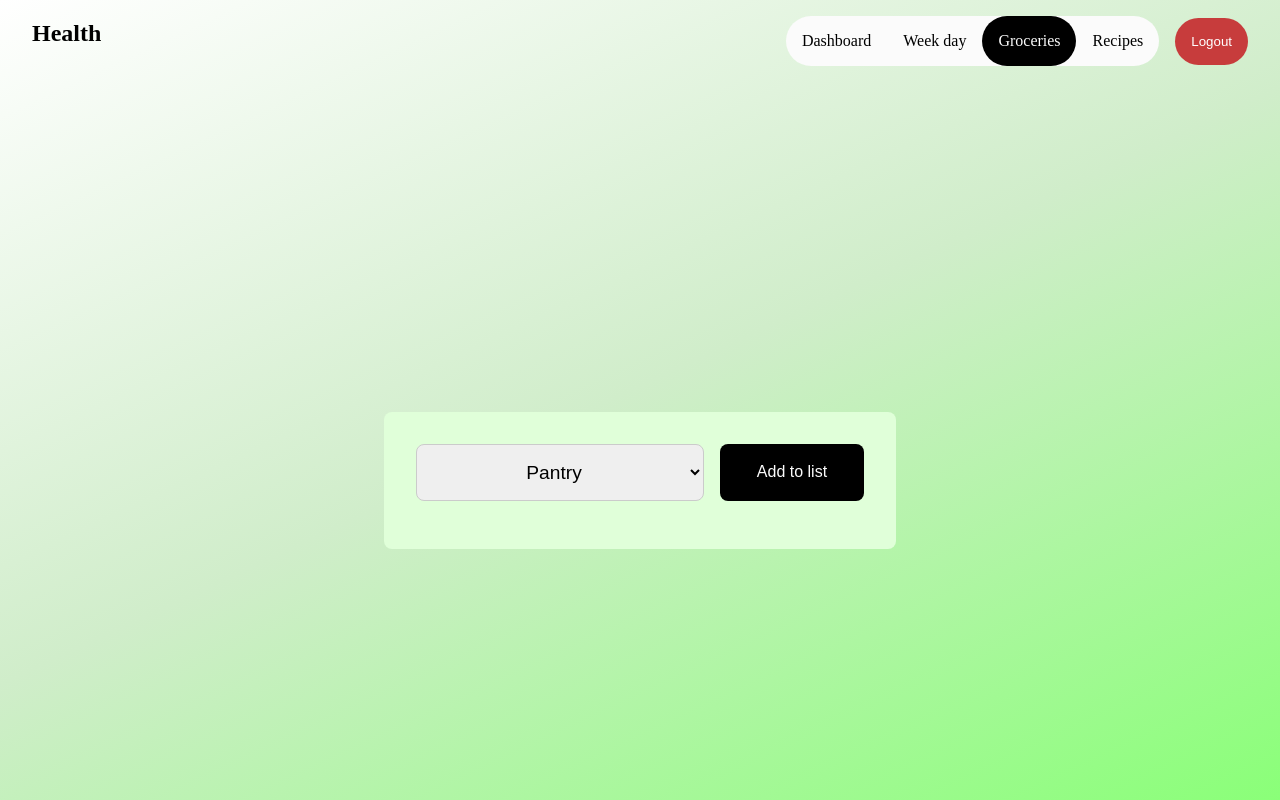
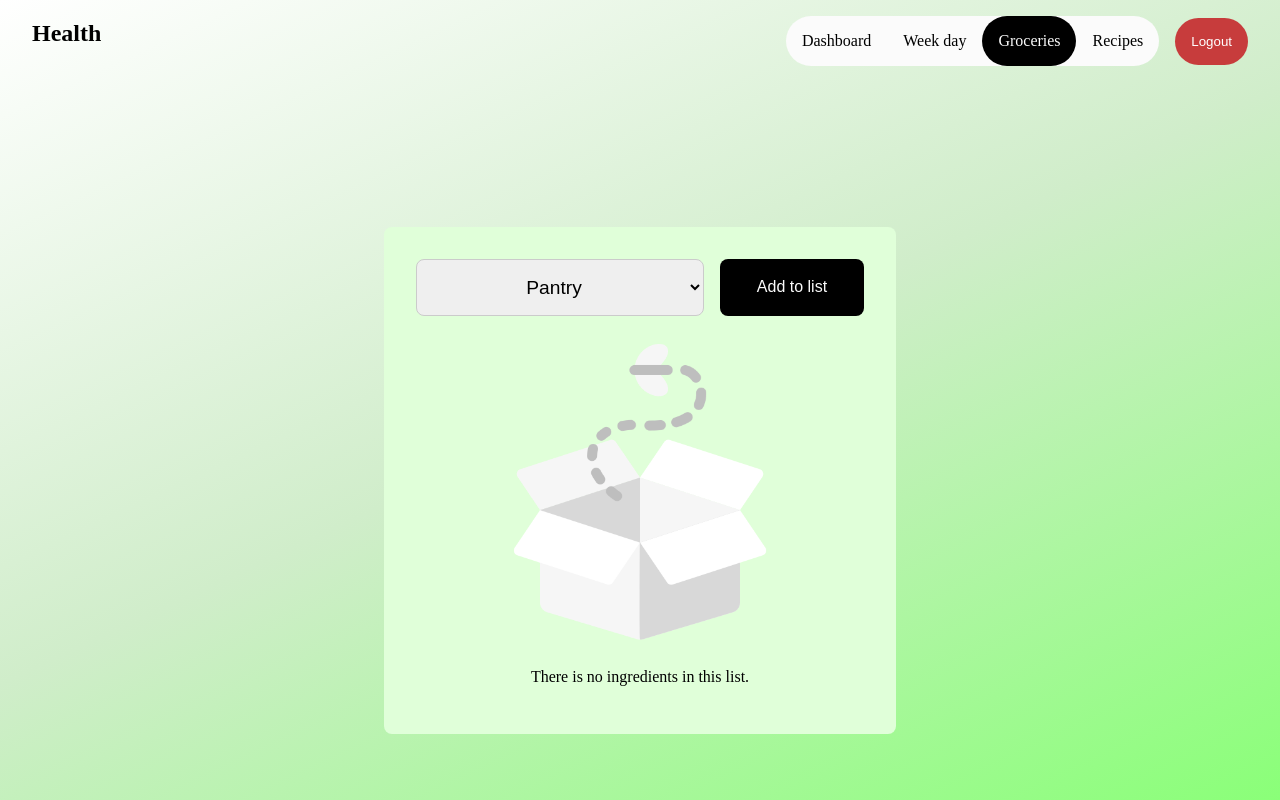
Before and after one commit to Vivi4na02l/health-dashboard, a Vue app: page /pantry in a window 1280 px wide. Built offline with nearby package versions, Linux system fonts and the light colour scheme; sample sign-in values are in the browser's storage.

Commit message:
shows empty box icon when there's no ingredient on pantrylist view

```diff
--- a/src/components/GroceriesList.vue
+++ b/src/components/GroceriesList.vue
@@ -4,7 +4,7 @@
 
     <div v-if="areIngredientsInList()">
       <p>You haven't added ingredients to your {{ componentList.toLowerCase() }} list yet...</p>
-      <button>Add to pantry</button>
+      <button>Add to {{ componentList.toLowerCase() }} list</button>
     </div>
 
     <div v-else>
@@ -88,6 +88,19 @@
   gap: 0.5rem;
 }
 
+button {
+  border-radius: 1rem;
+  border: solid 0.1rem #cbcbcb;
+  padding: 1rem;
+
+  background-color: var(--white);
+}
+button:hover {
+  cursor: pointer;
+
+  background-color: #eeeeee;
+}
+
 article {
   width: 100%;
 
--- a/src/views/PantryList.vue
+++ b/src/views/PantryList.vue
@@ -94,7 +94,7 @@
         <button type="submit" @click="modal = true">Add to list</button>
       </header>
 
-      <div class="body">
+      <div v-if="areIngredientsInList()" class="body">
         <!-- v-if="onTab == 'pantry'" -->
         <article
           v-for="ingredient of getIngredients"
@@ -183,6 +183,12 @@
         <button class="btnComplete" v-show="onTab == 'shopping'" @click="completeShopping()">
           Complete grocery shopping
         </button>
+      </div>
+
+      <!-- if ingredients list empty -->
+      <div v-else class="empty">
+        <img src="../assets/images/icon-empty-box.png" alt="empty box with fly" />
+        <p>There is no ingredients in this list.</p>
       </div>
     </div>
   </section>
@@ -311,6 +317,22 @@
       this.modal = false;
       this.modalForm.submit = false;
       this.modalForm.msg.txt = "";
+    },
+
+    areIngredientsInList() {
+      if (
+        this.onTab == "shopping" &&
+        this.getIngredients.find((ingredient) => ingredient.onShoppingList == true)
+      ) {
+        return true;
+      } else if (
+        this.onTab == "pantry" &&
+        this.getIngredients.find((ingredient) => ingredient.onShoppingList == false)
+      ) {
+        return true;
+      } else {
+        return false;
+      }
     },
 
     quantityOnShoppingList() {
@@ -753,4 +775,20 @@
 .inactive:hover {
   background-color: #0000002c;
 }
+
+.empty {
+  display: flex;
+  flex-direction: column;
+  justify-content: center;
+  align-items: center;
+}
+
+.empty img {
+  width: 100%;
+  max-width: 20rem;
+}
+
+.empty p {
+  text-align: center;
+}
 </style>
```
Also changed, not shown: src/assets/images/icon-empty-box.png (added).
